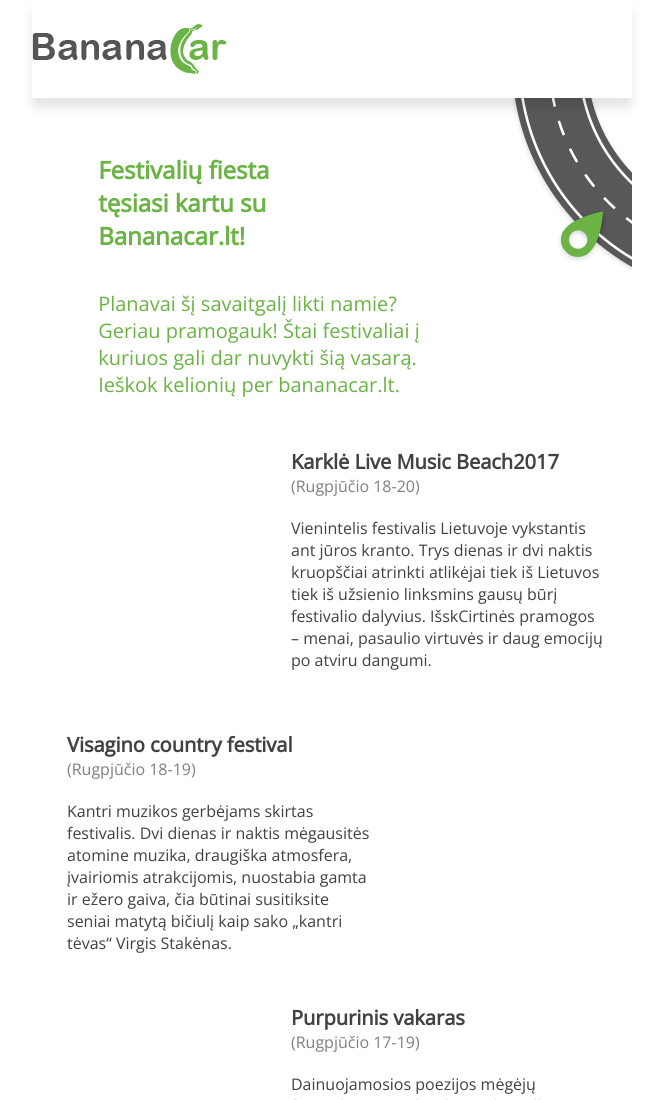
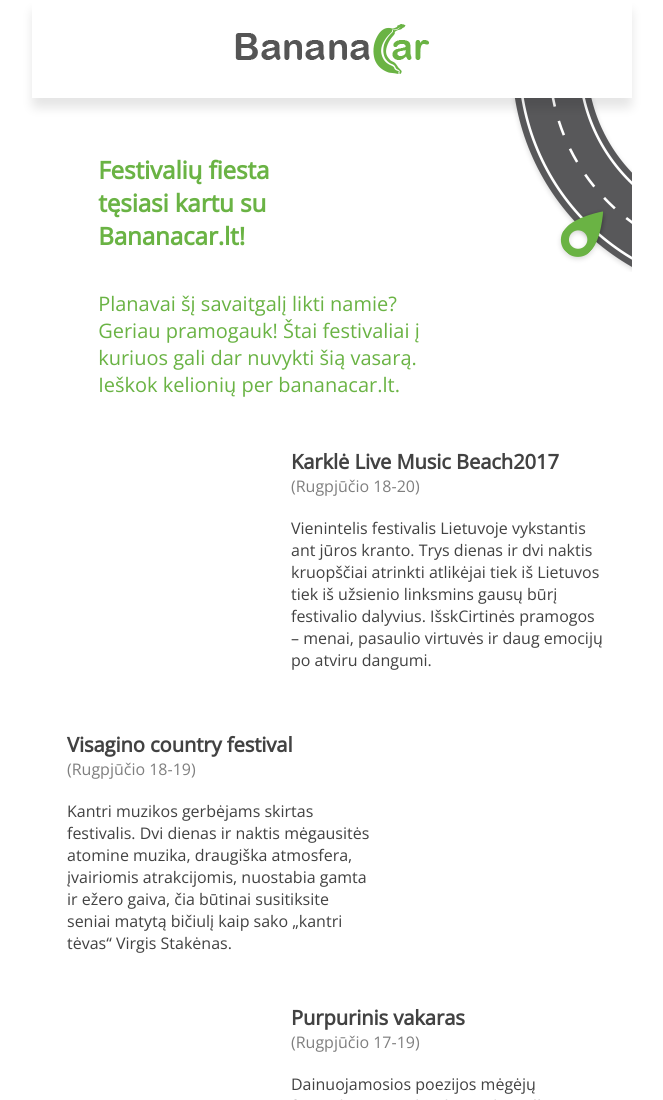
Before and after one commit to rkfr/bananacar-email.gthub.io, a plain HTML site: page index.html in a window 1280 px wide. Shown: the top 1100 px of the page, without its empty margins (308-971 px from the left). Drawn offline with nearby package versions, Linux system fonts and the light colour scheme.

Commit message:
fixed header logo

```diff
--- a/index.html
+++ b/index.html
@@ -208,17 +208,15 @@
 							<tr>
 								<td>
 									<!-- header logo -->
-									<table border="0" cellpadding="0" cellspacing="0" style="width: 100%;" class="table__header__logo">
+									<table border="0" cellpadding="0" cellspacing="0" style="width: 100%" class="table__header__logo">
 										<tbody>
 											<tr>
 												<td style="height: 24px"></td>
 											</tr>
 											<tr>
-												<td style="width: 200px"></td>
-												<td style="width: 100%;" >
+												<td style="width: 100%; text-align: center;" >
 													<img src="img/logo.png" alt="logo">
 												</td>
-												<td style="width: 200px"></td>
 											</tr>
 											<tr>
 												<td style="height: 24px"></td>
```
